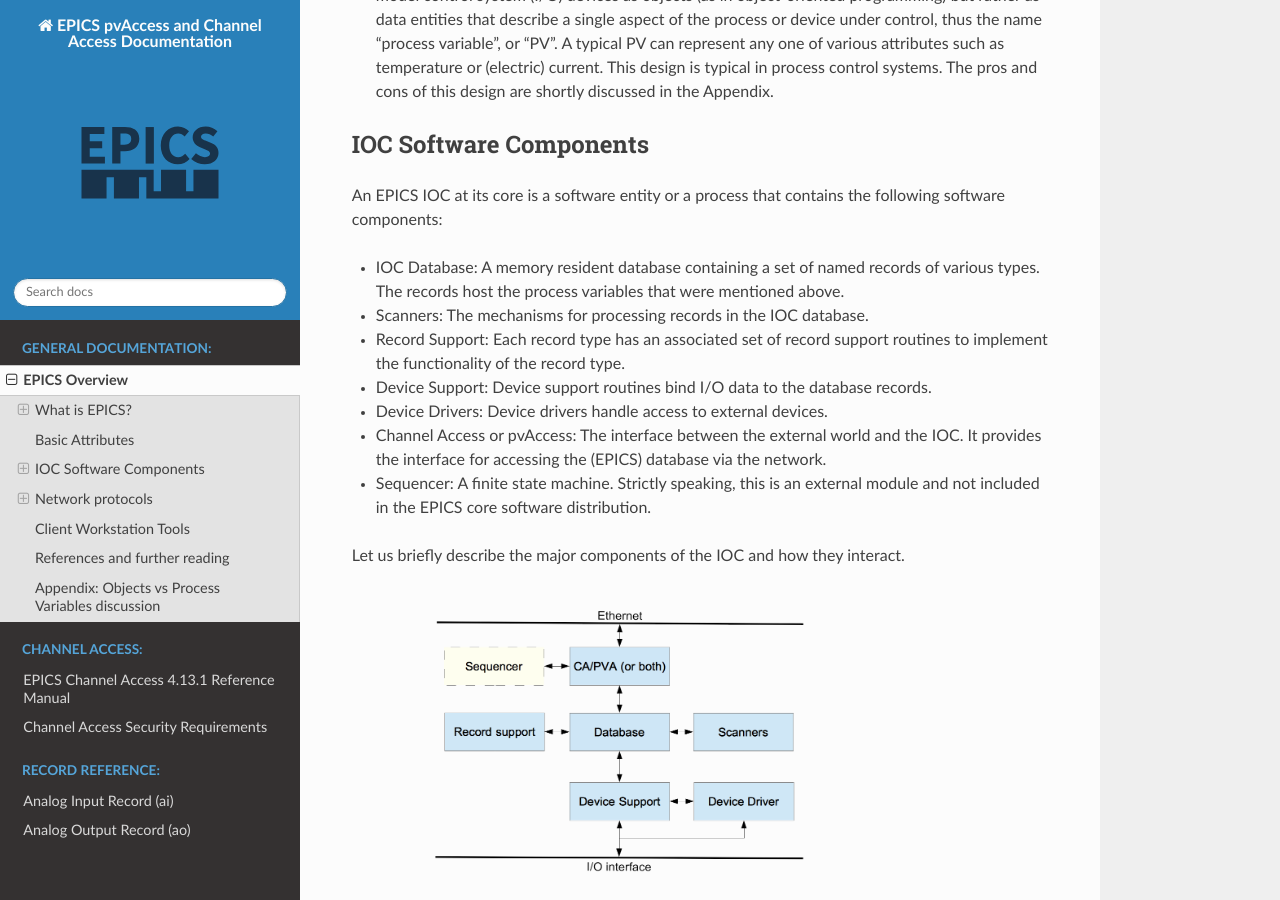
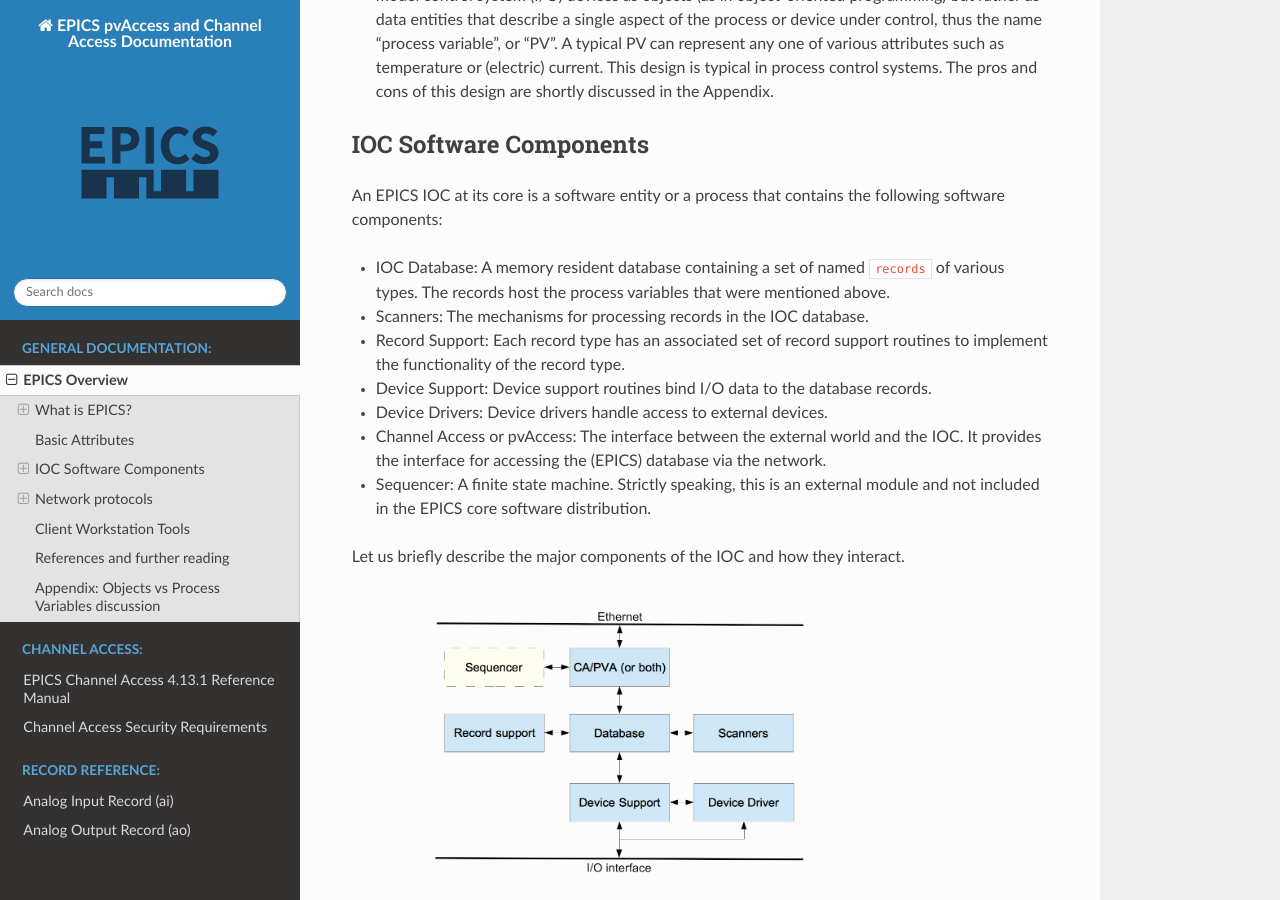
Before and after one commit to ttkorhonen/myDocument, a Sphinx documentation site: the page built from docs/genericdocs/EPICS_Intro.rst, in a window 1280 px wide and 900 px high, scrolled down 3047 px. Built offline with Sphinx 7.4.7 and the Read the Docs theme 2.0.0, drawn with Linux system fonts in a browser that asks for light colours; cross-references to code outside the pages are shown as plain code; part of the change alters nothing that is shown.

```diff
--- a/docs/genericdocs/EPICS_Intro.rst
+++ b/docs/genericdocs/EPICS_Intro.rst
@@ -165,7 +165,7 @@ An EPICS IOC at its core is a software entity or a process that contains
 the following software components:
 
 -  IOC Database: A memory resident database containing a set of named
-   records of various types. The records host the process variables that
+   :hoverxref:`records  <hoverxref:manual/aorecord>` of various types. The records host the process variables that
    were mentioned above.
 
 -  Scanners: The mechanisms for processing records in the IOC database.
```
